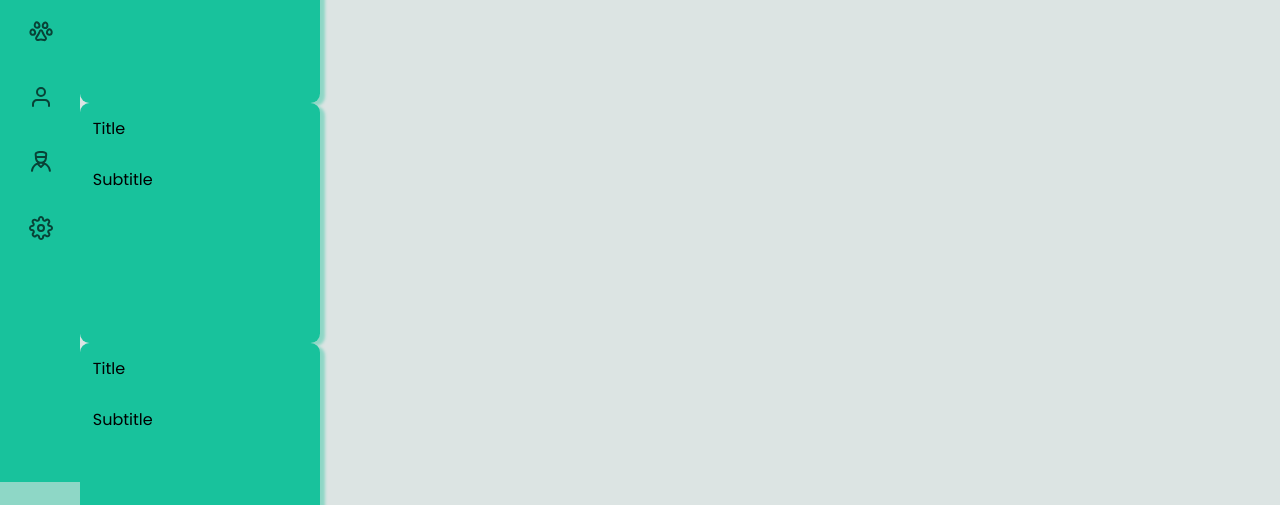
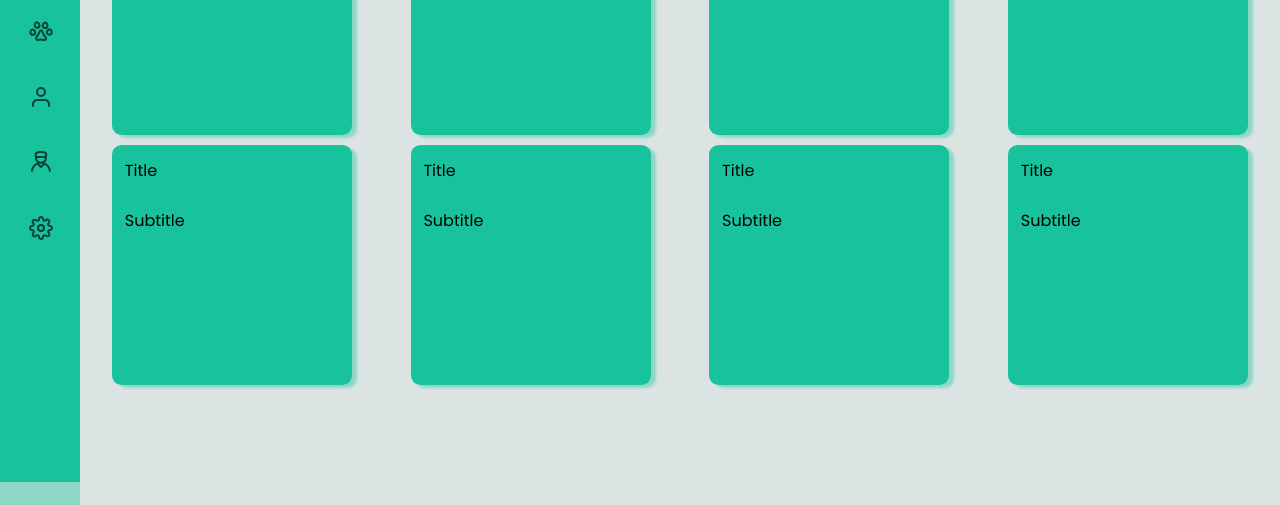
Before and after one commit to gosttavo/SideBar, a plain HTML site: page Index.html in a window 1280 px wide. Shown: the part 214-719 px from the top of the page. Drawn offline with Linux system fonts and the light colour scheme.

Commit message:
Add files via upload

```diff
--- a/styles/style.css
+++ b/styles/style.css
@@ -108,10 +108,10 @@ span, input, #user-img{
     background-color: var(--body-bg-color);
     transition: .6s;
     display: flex;
+    flex-direction: column;
     position: relative;
     margin-left: 5rem;
     height: 100vh;
-    flex-direction: column;
 }
 
 #title{
@@ -204,6 +204,14 @@ input[type=search]{
     outline: none;
 }
 
+.cards-section{
+    padding: 2rem;
+    display: flex;
+    flex-wrap: wrap;
+    gap: .6rem;
+    justify-content: space-between;
+}
+
 .card{
     background-color: var(--green);
     height: 15rem;
@@ -218,5 +226,7 @@ input[type=search]{
 
 .card:hover{
     transform: scale(1.1);
+    background-color: var(--light-green);
+    box-shadow: 5px 3px 3px var(--green);
     transition: .2s;
 }
```
